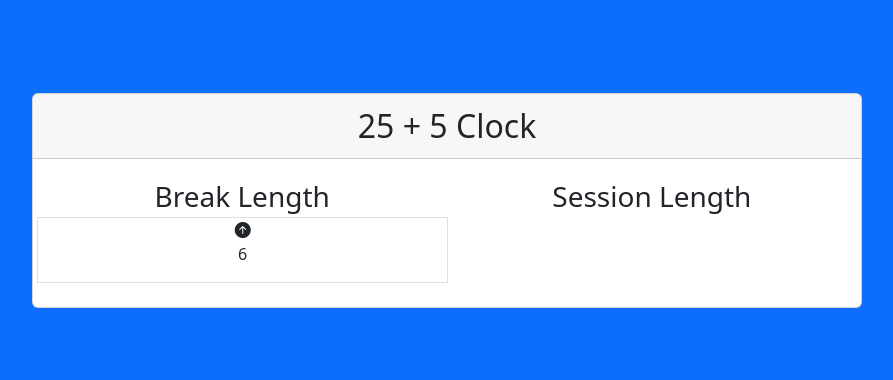
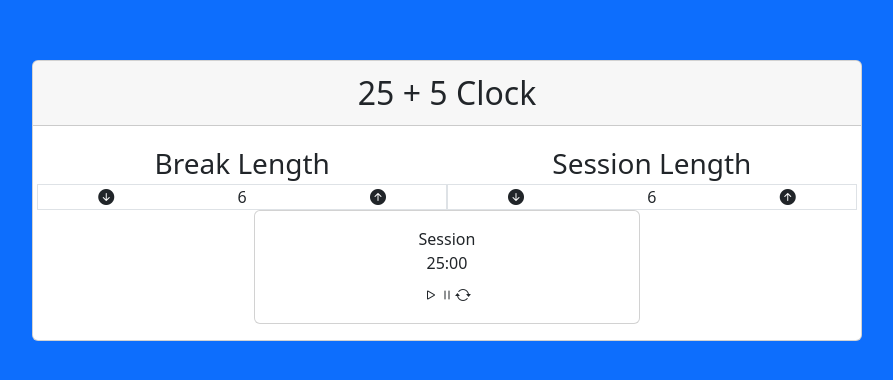
Before and after one commit to cwjki/clock, a React (Create React App) app: page / in a window 1280 px wide. Shown: the part 200-580 px from the top of the page, without its empty margins (193-1086 px from the left). Built offline with nearby package versions, Linux system fonts and the light colour scheme.

Commit message:
creating the clock structure

```diff
--- a/src/components/Clock.tsx
+++ b/src/components/Clock.tsx
@@ -6,25 +6,59 @@ export default function Clock() {
           <div className="card">
             <div className="card-header text-center fs-2">25 + 5 Clock</div>
             <div className="card-body">
-              <div className="card-title">
               <div className="row align-items-center text-center">
                 <div className="col fs-3">Break Length</div>
                 <div className="col fs-3">Session Length</div>
               </div>
               <div className="row align-items-center text-center">
                 <div className="col border">
-                    <span></span>
+                  <div className="row">
+                    <div className="col">
+                      <i className="bi bi-arrow-down-circle-fill"></i>
+                    </div>
+                    <div className="col">6</div>
+                    <div className="col">
                       <i className="bi bi-arrow-up-circle-fill"></i>
-                    <p>6</p>
                     </div>
-                  <div className="col"></div>
                   </div>
+                </div>
+                <div className="col border">
+                  <div className="row">
+                    <div className="col">
+                      <i className="bi bi-arrow-down-circle-fill"></i>
+                    </div>
+                    <div className="col">6</div>
+                    <div className="col">
+                      <i className="bi bi-arrow-up-circle-fill"></i>
+                    </div>
+                  </div>
+                </div>
+              </div>
+              <div className="row">
+                <div className="col-6 mx-auto">
+                <div className="card">
+                <div className="card-body text-center">
+                  <div className="card-text">
+                    Session
+                  </div>
+                  <div className="card-title">
+                    25:00
+                  </div>
+                  <div className="card-text">
+                  <i className="bi bi-play"></i>
+                  <i className="bi bi-pause"></i>
+                  <i className="bi bi-arrow-repeat"></i>
+                  </div>
+                </div>
+              </div>
+                </div>
+              </div>
+
             </div>
             <div className="card-text"></div>
           </div>
         </div>
       </div>
     </div>
-    </div>
   );
 }
```
Lines whose indentation alone changed are shown as unchanged.
